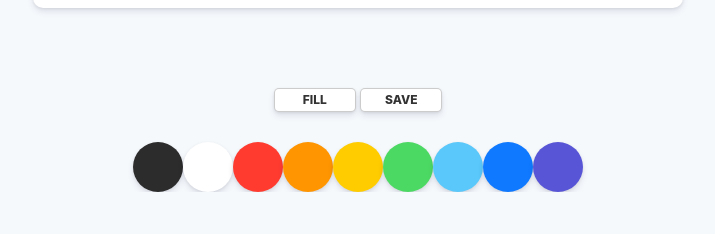
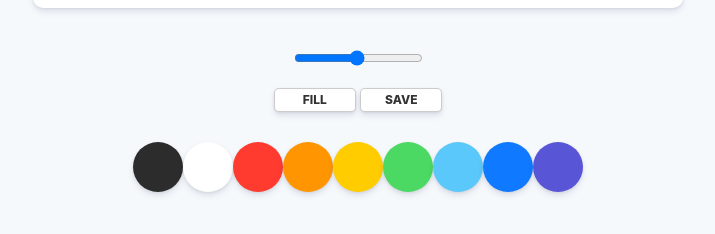
Before and after one commit to keemtj/study-paint, a website: page index.html in a window 1280 px wide. Shown: the part 692-926 px from the top of the page, without its empty margins (282-997 px from the left). Before the commit the page ends 884 px from the top, so only its background shows below. Drawn offline with Linux system fonts and the light colour scheme.

Commit message:
:lipstick: Add range style

```diff
--- a/index.html
+++ b/index.html
@@ -12,6 +12,9 @@
   <canvas id='jsCanvas' class="canvas"></canvas>
 
   <div class="controls">
+    <div class="controls__range">
+      <input type="range" id="jsRange" min="0.1" max="5.0" value="2.5" step="0.1" />
+    </div>
     <div class="controls__btns">
       <button id="jsMode">Fill</button>
       <button id="jsSave">Save</button>
--- a/style.css
+++ b/style.css
@@ -6,7 +6,7 @@ body {
   display: flex;
   flex-direction: column;
   align-items: center;
-  padding-top: 50px;
+  padding: 50px 0px;
 }
 
 .canvas {
@@ -18,7 +18,7 @@ body {
 }
 
 .controls {
-  margin-top: 80px;
+  margin-top: 40px;
   display: flex;
   flex-direction: column;
   align-items: center;
@@ -60,3 +60,7 @@ body {
   cursor: pointer;
   box-shadow: 0 4px 6px rgba(50, 50, 93, 0.11), 0 1px 3px rgba(0, 0, 0, 0.08);
 }
+
+.controls .controls__range {
+  margin-bottom: 20px;
+}
```
